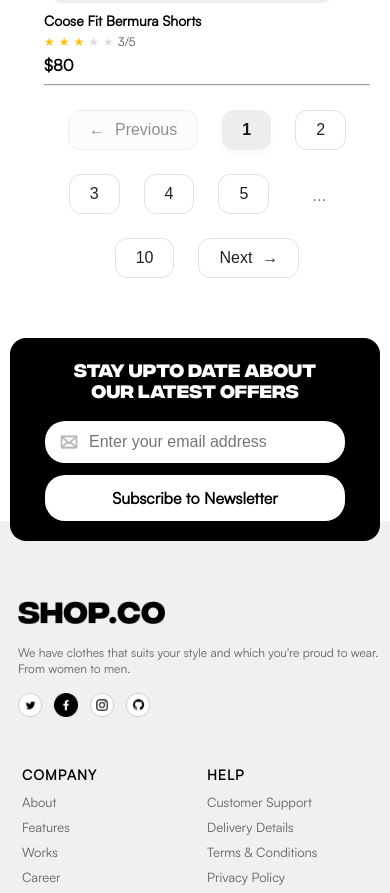
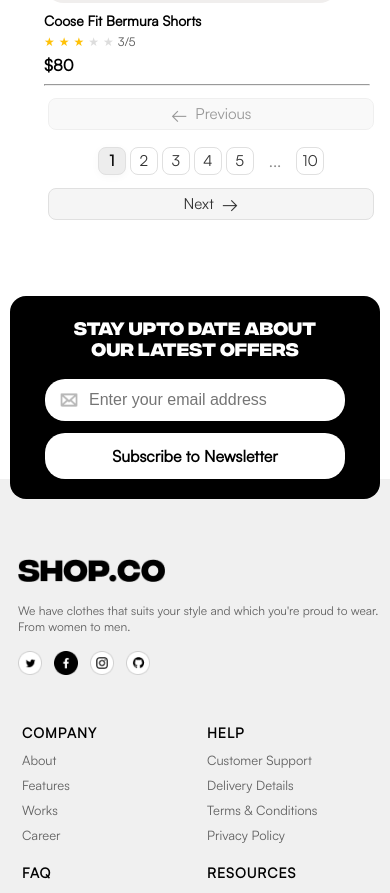
Before and after one commit to phonglk-it/NextJS-Train-Group-x, a Next.js app in the folder FrontEnd/: page /casual in a window 390 px wide. Shown: the part 3814-4707 px from the top of the page. Built offline with nearby package versions, Linux system fonts and the light colour scheme.

Commit message:
up fix pagination

```diff
--- a/FrontEnd/src/app/casual/page.tsx
+++ b/FrontEnd/src/app/casual/page.tsx
@@ -9,6 +9,7 @@ import SortDropdown from "@/components/CasualPage/SortDropdown";
 import Pagination from "@/components/CasualPage/Pagination";
 import Header from "@/components/Header/header";
 import Footer from "@/components/Footer/footer";
+import Link from "next/link";
 
 export default function CasualPage() {
   const [sidebarOpen, setSidebarOpen] = useState(false);
@@ -41,9 +42,9 @@ export default function CasualPage() {
     <div>
       <Header />
       <div className={styles.breadcrumb}>
-        <a href="/" className={styles.breadcrumbLink}>
+        <Link href="/" className={styles.breadcrumbLink}>
           Home
-        </a>
+        </Link>
         <span className={styles.breadcrumbSeparator}>&nbsp;&gt;&nbsp;</span>
         <span className={styles.breadcrumbCurrent}>Casual</span>
       </div>
--- a/FrontEnd/src/components/CasualPage/FilterSidebar.tsx
+++ b/FrontEnd/src/components/CasualPage/FilterSidebar.tsx
@@ -70,7 +70,7 @@ export default function FilterSidebar({
     if (selectedDressStyle) params.append("dress_style", selectedDressStyle);
     if (selectedCategory) params.append("category", selectedCategory);
 
-    fetch(`/api/products?${params.toString()}`)
+    fetch(`http://localhost:8000/api/products?${params.toString()}`)
       .then((res) => res.json())
       .then((data) => {
         onFilterChange && onFilterChange(data);
--- a/FrontEnd/src/components/CasualPage/Pagination.tsx
+++ b/FrontEnd/src/components/CasualPage/Pagination.tsx
@@ -3,20 +3,17 @@
 import React, { useState } from "react";
 
 import styles from "./pagination.module.css";
+import Link from "next/link";
+import { useSearchParams } from "next/navigation";
 
 const Pagination = () => {
-  const [currentPage, setCurrentPage] = useState(1);
-  const totalPages = 10; // ví dụ 10 trang
-
-  const handleClick = (page: number) => {
-    if (page >= 1 && page <= totalPages) {
-      setCurrentPage(page);
-    }
-  };
+  const totalPages = 10; // Số trang thực tế
+  const searchParams = useSearchParams();
+  const currentPage = Number(searchParams.get("page")) || 1;
 
   // Hàm tạo mảng số trang với dấu ...
   const getPageNumbers = () => {
-    const pages = [];
+    const pages: (number | string)[] = [];
     if (totalPages <= 7) {
       for (let i = 1; i <= totalPages; i++) pages.push(i);
     } else {
@@ -49,39 +46,43 @@ const Pagination = () => {
 
   return (
     <div className={styles.pagination}>
-      <button
-        className={styles.pageButton}
-        onClick={() => handleClick(currentPage - 1)}
-        disabled={currentPage === 1}
+      <Link
+        href={`/casual?page=${currentPage - 1}`}
+        className={styles.navButton}
+        aria-disabled={currentPage === 1}
+        tabIndex={currentPage === 1 ? -1 : 0}
       >
-        <span style={{ marginRight: 4 }}>←</span> Previous
-      </button>
-
+        <span style={{ fontSize: "1.2em" }}>←</span>
+        Previous
+      </Link>
+      <div className={styles.paginationInner}>
         {getPageNumbers().map((page, idx) =>
           page === "..." ? (
             <span key={"ellipsis-" + idx} className={styles.ellipsis}>
               ...
             </span>
           ) : (
-          <button
+            <Link
               key={page}
+              href={`/casual?page=${page}`}
               className={`${styles.pageButton} ${
-              currentPage === page ? styles.active : ""
+                currentPage === page ? styles.activePage : ""
               }`}
-            onClick={() => handleClick(Number(page))}
             >
               {page}
-          </button>
+            </Link>
           )
         )}
-
-      <button
-        className={styles.pageButton}
-        onClick={() => handleClick(currentPage + 1)}
-        disabled={currentPage === totalPages}
+      </div>
+      <Link
+        href={`/casual?page=${currentPage + 1}`}
+        className={styles.navButton}
+        aria-disabled={currentPage === totalPages}
+        tabIndex={currentPage === totalPages ? -1 : 0}
       >
-        Next <span style={{ marginLeft: 4 }}>→</span>
-      </button>
+        Next
+        <span style={{ fontSize: "1.2em" }}>→</span>
+      </Link>
     </div>
   );
 };
--- a/FrontEnd/src/components/CasualPage/ResponsiveFilterSidebar.tsx
+++ b/FrontEnd/src/components/CasualPage/ResponsiveFilterSidebar.tsx
@@ -1,19 +1,17 @@
 "use client";
 
-import React, { useState } from "react";
+import React from "react";
 import FilterSidebar from "./FilterSidebar";
-import styles from "./responsiveFilterSidebar.module.css";
-import { FaSlidersH } from "react-icons/fa";
-import Image from "next/image";
+import styles from "./ResponsiveFilterSidebar.module.css";
 
 export default function ResponsiveFilterSidebar({
   isOpen,
   onClose,
-  onFilterChange, // thêm dòng này
+  onFilterChange,
 }: {
   isOpen: boolean;
   onClose: () => void;
-  onFilterChange?: (data: any) => void; // thêm dòng này
+  onFilterChange?: (data: any) => void;
 }) {
   return (
     <>
@@ -21,7 +19,7 @@ export default function ResponsiveFilterSidebar({
       {isOpen && <div className={styles.overlay} onClick={onClose} />}
       {/* Sidebar Slide In */}
       <div className={`${styles.sidebarWrapper} ${isOpen ? styles.open : ""}`}>
-        <FilterSidebar onFilterChange={onFilterChange} /> {/* sửa dòng này */}
+        <FilterSidebar onFilterChange={onFilterChange} />
       </div>
     </>
   );
--- a/FrontEnd/src/components/CasualPage/SortDropdown.tsx
+++ b/FrontEnd/src/components/CasualPage/SortDropdown.tsx
@@ -1,7 +1,7 @@
 "use client";
 
 import React, { useState, useRef, useEffect } from "react";
-import styles from "./sortDropdown.module.css";
+import styles from "./SortDropdown.module.css";
 import { FaChevronDown, FaSlidersH } from "react-icons/fa";
 
 const SORT_OPTIONS = [
--- a/FrontEnd/src/components/CasualPage/casualPage.module.css
+++ b/FrontEnd/src/components/CasualPage/casualPage.module.css
@@ -26,8 +26,8 @@
 
 .productGrid {
   display: grid;
-  grid-template-columns: repeat(2, 1fr);
-  gap: 16px;
+  grid-template-columns: repeat(3, 1fr);
+  gap: 21px;
 }
 
 .paginationDivider {
@@ -43,6 +43,6 @@
   }
 
   .productGrid {
-    grid-template-columns: 1fr;
+    grid-template-columns: repeat(2, 1fr);
   }
 }
--- a/FrontEnd/src/components/CasualPage/pagination.module.css
+++ b/FrontEnd/src/components/CasualPage/pagination.module.css
@@ -1,56 +1,154 @@
 .pagination {
   display: flex;
+  align-items: center;
   justify-content: center;
-  align-items: center;
-  gap: 24px;
-  margin-top: 24px;
-  flex-wrap: wrap;
+  gap: 16px;
+  width: 100%;
+  max-width: 920px;
+  height: 40px;
+  margin: 24px auto;
+  position: relative;
 }
 
 .pageButton {
-  padding: 8px 20px;
-  border: 1px solid #e0e0e0;
-  border-radius: 12px;
-  background-color: #fff;
-  cursor: pointer;
-  font-size: 16px;
-  transition: all 0.2s;
-  color: #222;
-  font-weight: 500;
+  width: 40px;
+  height: 40px;
+  min-width: 40px;
+  min-height: 40px;
   display: flex;
   align-items: center;
-  gap: 6px;
-  min-width: 44px;
-  min-height: 40px;
+  justify-content: center;
+  border-radius: 12px;
+  background: #fff;
+  border: 1px solid #e0e0e0;
+  color: #333;
+  font-size: 1.2rem;
+  font-weight: 500;
+  cursor: pointer;
+  transition: background 0.2s, color 0.2s, border 0.2s;
+  text-decoration: none;
   box-sizing: border-box;
+  margin: 0 4px;
 }
 
-.pageButton:hover:not(:disabled) {
-  background-color: #f5f5f5;
-  border-color: #bdbdbd;
+.pageButton:hover:not([aria-disabled="true"]):not(.activePage) {
+  background: #f5f5f5;
+  color: #0070f3;
+  border-color: #0070f3;
 }
 
-.pageButton:disabled {
-  cursor: not-allowed;
-  opacity: 0.5;
-  background: #fafafa;
-}
-
-.active {
-  background-color: #ededed;
+.activePage {
+  background: #ededed;
   color: #111;
   font-weight: bold;
-  border: none;
+  pointer-events: none;
   box-shadow: 0 2px 8px rgba(0,0,0,0.03);
 }
 
 .ellipsis {
-  padding: 0 10px;
+  padding: 8px 12px;
   color: #888;
-  font-size: 18px;
+  font-size: 1rem;
   user-select: none;
+}
+
+.navButton {
+  width: 110px;
+  height: 36px;
   display: flex;
   align-items: center;
   justify-content: center;
-  min-width: 32px;
+  gap: 8px;
+  border-radius: 8px;
+  background: #f5f5f5;
+  border: 1px solid #e0e0e0;
+  color: #333;
+  font-size: 1rem;
+  font-weight: 500;
+  cursor: pointer;
+  transition: background 0.2s, color 0.2s, border 0.2s;
+  text-decoration: none;
+  box-sizing: border-box;
+  outline: none;
 }
+
+.navButton[aria-disabled="true"] {
+  opacity: 0.5;
+  pointer-events: none;
+}
+
+.navButton:hover:not([aria-disabled="true"]) {
+  background: #e0e0e0;
+  color: #0070f3;
+  border-color: #0070f3;
+}
+
+/* Tách hai nút navButton ra hai bên */
+
+.paginationInner {
+  display: flex;
+  align-items: center;
+  gap: 8px;
+  flex: 1;
+  justify-content: center;
+}
+
+@media (max-width: 1024px) {
+  .pagination {
+    max-width: 100%;
+    gap: 8px;
+    height: 36px;
+    margin: 16px auto;
+  }
+  .navButton {
+    width: 90px;
+    height: 32px;
+    font-size: 0.95rem;
+    padding: 0 8px;
+  }
+  .pageButton {
+    width: 32px;
+    height: 32px;
+    min-width: 32px;
+    min-height: 32px;
+    font-size: 1rem;
+    border-radius: 10px;
+    margin: 0 2px;
+  }
+  .paginationInner {
+    gap: 4px;
+  }
+}
+
+@media (max-width: 600px) {
+  .pagination {
+    flex-direction: column;
+    align-items: stretch;
+    height: auto;
+    gap: 8px;
+    margin: 12px auto;
+    padding: 0 4px;
+  }
+  .navButton {
+    width: 100%;
+    min-width: 0;
+    height: 32px;
+    font-size: 0.95rem;
+    margin-bottom: 4px;
+    justify-content: center;
+  }
+  .paginationInner {
+    justify-content: center;
+    gap: 2px;
+    flex-wrap: wrap;
+  }
+  .pageButton {
+    width: 28px;
+    height: 28px;
+    min-width: 28px;
+    min-height: 28px;
+    font-size: 0.95rem;
+    border-radius: 8px;
+    margin: 0 1px;
+  }
+}
```
Also changed, not shown: FrontEnd/src/components/CasualPage/page.tsx (+27 -6 lines), FrontEnd/src/components/Product/page.tsx (+27 -6 lines), 1 other file (tests, documents, lock files or other folders). Lines whose indentation alone changed are shown as unchanged.
